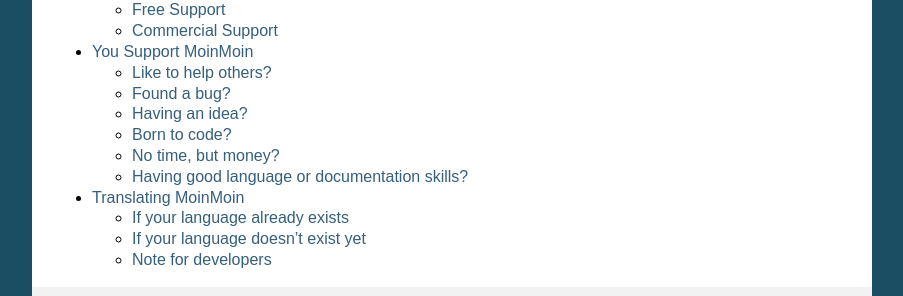
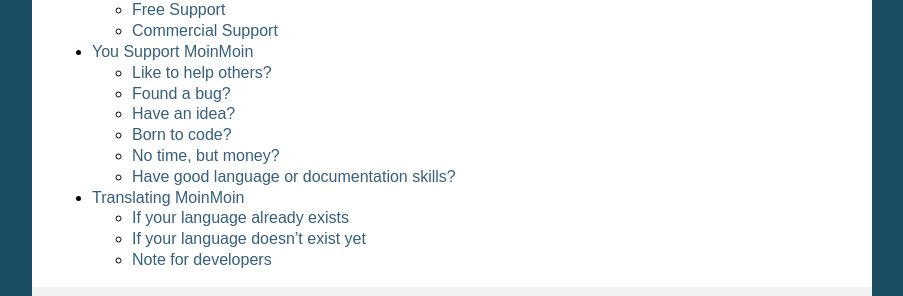
Before and after one commit to bhrigu123/moin-2.0-beta, a Sphinx documentation site: the page built from docs/index.rst, in a window 1280 px wide and 900 px high, scrolled down 1808 px. Shown: the part 155-451 px from the top of the window, without its empty margins (198-1101 px from the left). Built offline with Sphinx 7.4.7, drawn with Linux system fonts in a browser that asks for light colours; pages that are not in the unit, such as notebooks, are missing from menus.

Commit message:
docs: proofread and fix devel/support and devel/translate, thanks to DJ_DENT (GCI)

```diff
--- a/docs/devel/support.rst
+++ b/docs/devel/support.rst
@@ -33,26 +33,26 @@
 * Even better: fix the bug, file a bug report and submit a patch (consider
   adding a unit test)
 
-Having an idea?
----------------
+Have an idea?
+-------------
 * Discuss it on IRC and file a feature request on the wiki.
 * Even better: discuss + write some Python code implementing it.
 
 Born to code?
 -------------
-* Help working on moin2 core, so it gets finished faster.
+* Help to work on moin2 core, so it gets finished faster.
 * Help maintaining moin 1.9 until moin2 is ready.
 
 No time, but money?
 -------------------
-* If you use moin in your business and you like some help from a moin
+* If you use moin in your business and you would like some help from a moin
   developer or administrator, consider buying some commercial support (see
   above). It'll save you some of your precious time, likely improve your
   moin experience and help moin administrators and developers to spend more
   time on moin.
 
-Having good language or documentation skills?
----------------------------------------------
+Have good language or documentation skills?
+-------------------------------------------
 * If you are a native speaker of a language other than English, with a good
   understanding of English, consider helping with improving translation to
   your language. **(not yet for moin2, too early!)** see also :doc:`translate`
--- a/docs/devel/translate.rst
+++ b/docs/devel/translate.rst
@@ -29,7 +29,7 @@
    * find an entry, with an empty or bad translated text (the text after
      msgstr) and do your changes.
 
-   * **never** edit the msgid string, just edit the msgstr field
+   * **never** edit the 'msgid' string, just edit the 'msgstr' field
 
    * Variables like ``%(name)x`` (x can be any character) must be kept as
      they are. They must occur in the translated text.
```
Also changed, not shown: other parts of docs/devel/translate.rst (+2 -2 lines).
